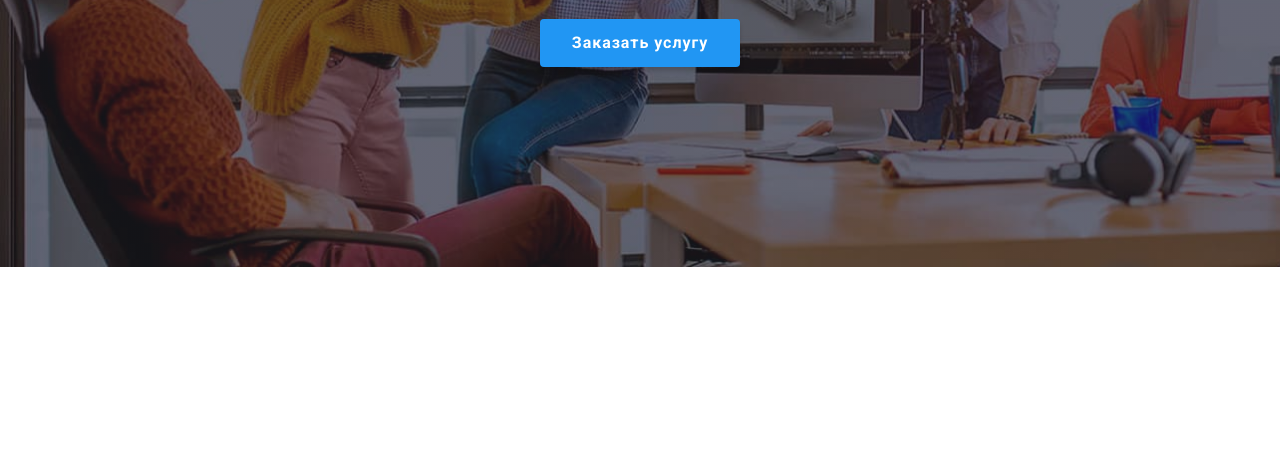
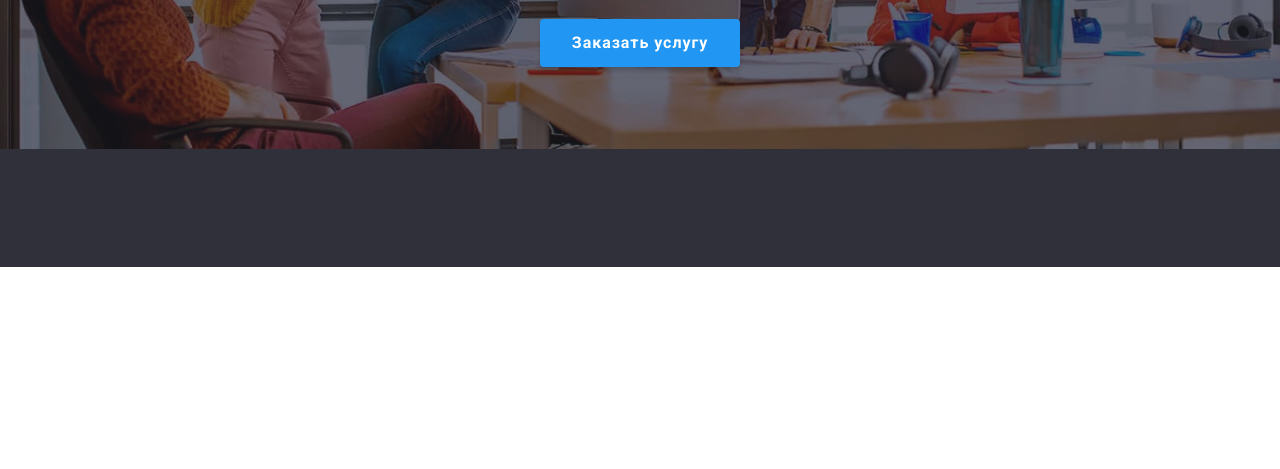
Before and after one commit to DarkArtyom/WebStudio, a plain HTML site: page index.html in a window 1280 px wide. Shown: the part 331-800 px from the top of the page. Drawn offline with nearby package versions, Linux system fonts and the light colour scheme.

Commit message:
section adaptive

```diff
--- a/sass/components/_section.scss
+++ b/sass/components/_section.scss
@@ -1,4 +1,13 @@
 .section {
-  padding-top: 94px;
+  @media screen and (min-width: 480px) {
+  padding-top: 60px;
+  padding-bottom: 60px;
+  }
+@media screen and (min-width: 768px) {
+padding-top: 60px;
+  padding-bottom: 60px;
+}
+@media screen and (min-width: 1200px) {
+padding-top: 94px;
   padding-bottom: 94px;
 }
--- a/sass/layout/_hero.scss
+++ b/sass/layout/_hero.scss
@@ -1,4 +1,5 @@
 .section-hero {
+  width: 100%;
   background-color: var(--hero-background-color);
   text-align: center;
   padding-top: 118px;
@@ -9,12 +10,18 @@
     ),
     url(../images/Hero-bg.jpg);
   background-repeat: no-repeat;
-  background-size: cover;
-  max-width: 1600px;
+  background-size: contain;
   margin: 0 auto;
+  @media screen and (min-width: 480px) {
+    max-width: 480px;
+  }
+  @media screen and (min-width: 768px) {
+    max-width: 768px;
+  }
   @media screen and (min-width: 1200px) {
     padding-top: 200px;
     padding-bottom: 200px;
+    max-width: 1600px;
   }
   .section-hero__title {
     @include font(26px, 1.6, 900, 0.06em);
@@ -24,6 +31,7 @@
     text-transform: uppercase;
     color: var(--main-text-color);
     @media screen and (min-width: 768px) {
+      @include font(26px, 1.6, 900, 0.06em);
     }
     @media screen and (min-width: 1200px) {
       max-width: 696px;
```
Also changed, not shown: index.html (+2 -1 lines), css/main.css, css/main.min.css, 2 other files.
